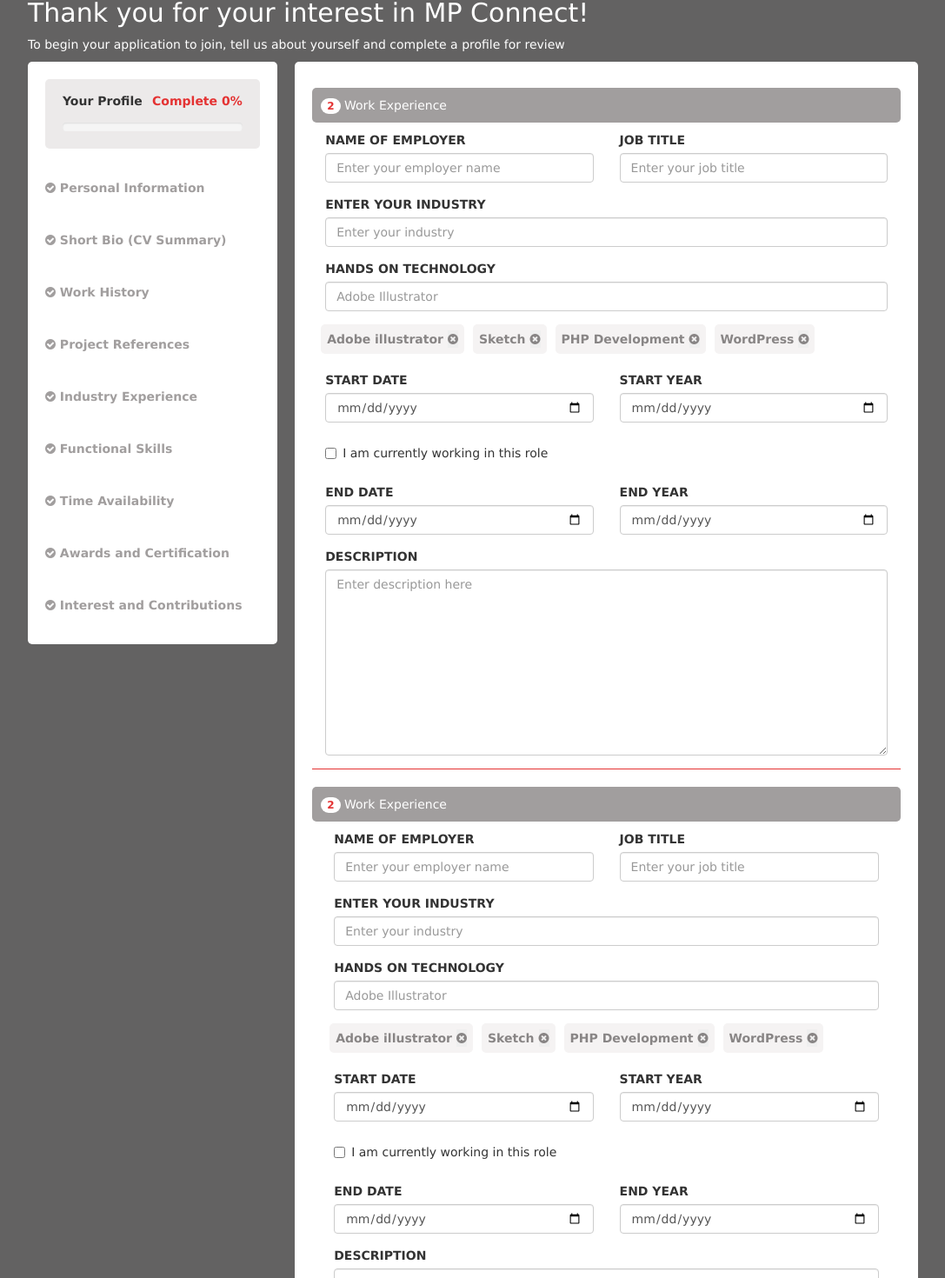
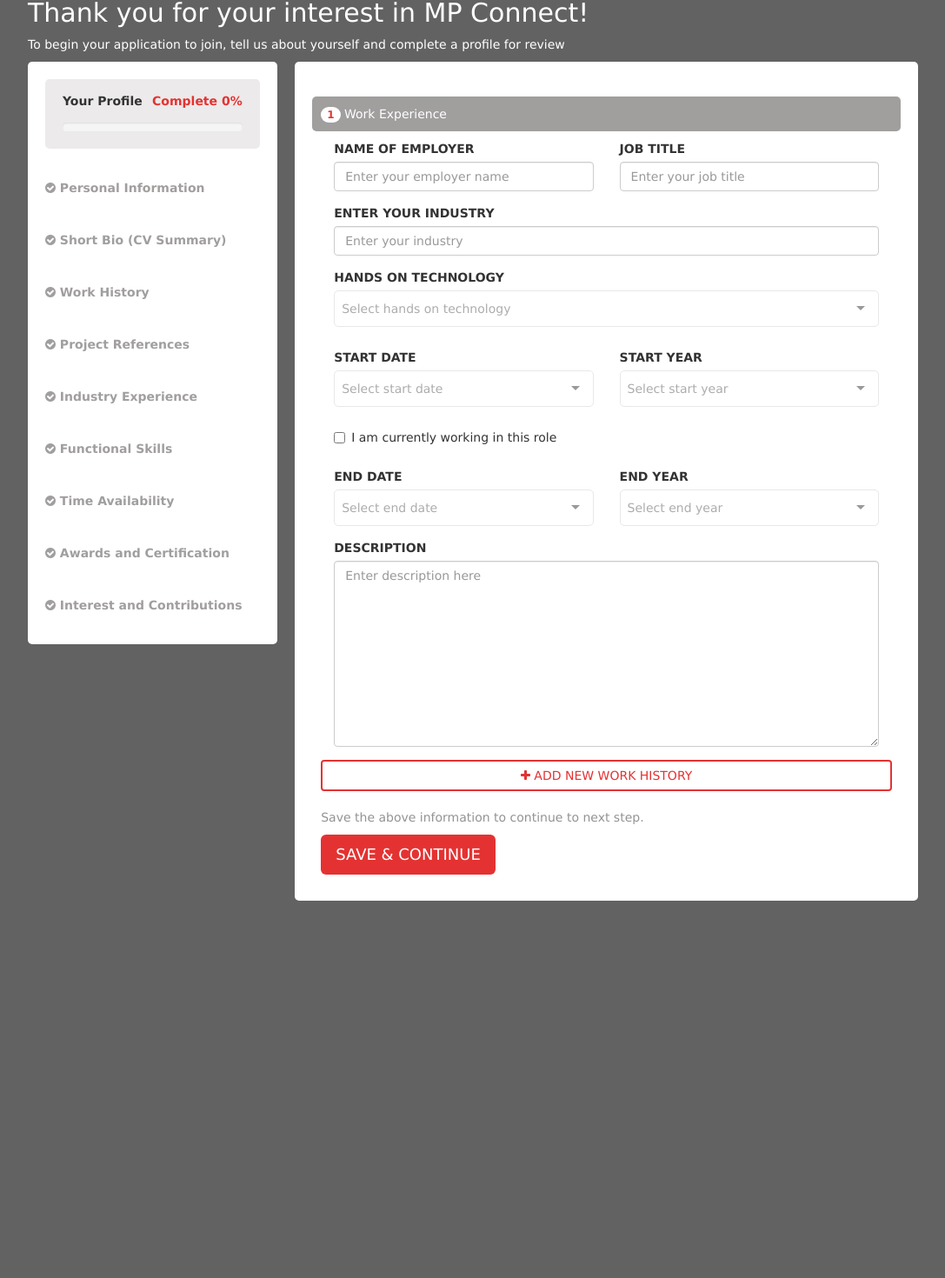
Before and after one commit to joekenpat/mpconnect-ui, a Vue app: page /profile-creation/work-history in a window 1280 px wide. Shown: the part 74-1544 px from the top of the page at 87% size, without its empty margins (96-1183 px from the left). After the commit the page ends 1130 px from the top, so only its background shows below. Built offline with nearby package versions, Linux system fonts and the light colour scheme.

Commit message:
add scaffold for work-history

```diff
--- a/src/components/TopNavBar.vue
+++ b/src/components/TopNavBar.vue
@@ -90,8 +90,8 @@
               aria-haspopup="true"
               aria-expanded="false"
             >
-              <img v-if="user" class="avatar-image" :src="$user?.img_url" />
-              {{ $user?.first_name }} <span class="fa fa-caret-down"></span>
+              <img v-if="user" class="avatar-image" :src="user?.img_url" />
+              {{ user?.first_name }} <span class="fa fa-caret-down"></span>
             </a>
             <ul
               v-if="dropDownMenuLinks.length > 0"
@@ -126,6 +126,7 @@
           text: "home",
         },
       ],
+      user: null
     };
   },
 };
--- a/src/views/profile-creation/PersonalInformation.vue
+++ b/src/views/profile-creation/PersonalInformation.vue
@@ -184,10 +184,10 @@
           </multiselect>
         </div>
         <div class="form-group col-sm-12">
-          <label for="pwd">HANDS ON TECHNOLOGY</label>
+          <label for="handsOnTechnology">HANDS ON TECHNOLOGY</label>
           <multiselect
-            id="hot"
-            name="hot"
+            id="handsOnTechnology"
+            name="handsOnTechnology"
             :multiple="true"
             :searchable="true"
             :close-on-select="false"
--- a/src/views/profile-creation/WorkHistory.vue
+++ b/src/views/profile-creation/WorkHistory.vue
@@ -1,158 +1,253 @@
 <script lang="ts">
+import Multiselect from "vue-multiselect";
+
 export default {
   data() {
-      return {};
+    return {
+      workExperiences: [
+        {
+          employerName: "",
+          jobTitle: "",
+          industry: "",
+          handsOnTechnology: [],
+          startDate: "",
+          startYear: "",
+          endDate: "",
+          endYear: "",
+          currentlyWorkHere: false,
         },
-    components: {},
+      ],
+      handsOnTechnologyOptions: [
+        "Adobe illustrator",
+        "Sketch",
+        "PHP Development",
+        "WordPress",
+      ],
+    };
+  },
+  computed: {
+    startDateOptions(): number[] {
+      return this.range(31, 1);
+    },
+    endDateOptions(): number[] {
+      return this.range(31, 1);
+    },
+    startYearOptions(): number[] {
+      return this.range(60, 2022 - 60);
+    },
+    endYearOptions(): number[] {
+      return this.range(60, 2022 - 60);
+    },
+  },
+  components: {
+    Multiselect,
+  },
+  methods: {
+    range(N: number, startAt: number = 1): number[] {
+      return Array(N)
+        .fill(startAt - 1)
+        .map((v, i) => v + (i + 1));
+    },
+    removeHandsOnTechnologyValue(experienceIndex: number, index: number): void {
+      this.workExperiences[experienceIndex].handsOnTechnology.splice(index, 1);
+    },
+    addNewWorkExperience(): void {
+      this.workExperiences.push({
+        employerName: "",
+        jobTitle: "",
+        industry: "",
+        handsOnTechnology: [],
+        startDate: "",
+        startYear: "",
+        endDate: "",
+        endYear: "",
+        currentlyWorkHere: false,
+      });
+    },
+  },
 };
 </script>
 <template>
   <div class="PC-grid2">
-    <div class="margin-10 red-bottom-border row">
+    <div class="margin-10 row">
+      <form action="">
+        <template v-for="(workExperience, we) in workExperiences">
           <!-- <div class="PC-grid2-div1"> -->
-      <p class="work-exp gray-background">
-        <span class="badge">2</span>
+          <p :key="we + 'title'" class="work-exp gray-background col-sm-12">
+            <span class="badge">{{ we + 1 }}</span>
             Work Experience
           </p>
           <!-- </div>Job invitation main closing tag -->
-
-      <div class="PC-grid2-div2">
-        <form action="/action_page.php">
+          <div :key="we + 'form-items'" class="PC-grid2-div2 margin-10">
             <div class="form-group col-sm-6">
-            <label for="email">NAME OF EMPLOYER</label>
-            <input type="email" class="form-control" id="email" placeholder="Enter your employer name" name="email">
+              <label :for="`employerName[${we}]`">NAME OF EMPLOYER</label>
+              <input
+                type="text"
+                class="form-control"
+                :id="`employerName[${we}]`"
+                placeholder="Enter your employer name"
+                :name="`employerName[${we}]`"
+                v-model="workExperiences[we].employerName"
+              />
             </div>
             <div class="form-group col-sm-6">
-            <label for="pwd">JOB TITLE</label>
-            <input type="password" class="form-control" id="pwd" placeholder="Enter your job title" name="pwd">
+              <label :for="`jobTitle[${we}]`">JOB TITLE</label>
+              <input
+                type="text"
+                class="form-control"
+                :id="`jobTitle[${we}]`"
+                placeholder="Enter your job title"
+                :name="`jobTitle[${we}]`"
+                v-model="workExperiences[we].jobTitle"
+              />
             </div>
             <div class="form-group col-sm-12">
-            <label for="pwd">ENTER YOUR INDUSTRY</label>
-            <input type="password" class="form-control" id="pwd" placeholder="Enter your industry" name="pwd">
+              <label :for="`industry[${we}]`">ENTER YOUR INDUSTRY</label>
+              <input
+                type="text"
+                class="form-control"
+                :id="`industry[${we}]`"
+                placeholder="Enter your industry"
+                :name="`industry[${we}]`"
+                v-model="workExperiences[we].industry"
+              />
             </div>
             <div class="form-group col-sm-12">
-            <label for="pwd">HANDS ON TECHNOLOGY</label>
-            <input type="password" class="form-control" id="pwd" placeholder="Adobe Illustrator" name="pwd">
+              <label :for="`handsOnTechnology[${we}]`"
+                >HANDS ON TECHNOLOGY</label
+              >
+              <multiselect
+                :id="`handsOnTechnology[${we}]`"
+                :name="`handsOnTechnology[${we}]`"
+                :multiple="true"
+                :searchable="true"
+                :close-on-select="false"
+                placeholder="Select hands on technology"
+                v-model="workExperiences[we].handsOnTechnology"
+                :options="handsOnTechnologyOptions"
+              >
+                <template
+                  slot="selection"
+                  slot-scope="{ values, search, isOpen }"
+                  ><span
+                    class="multiselect__multiple"
+                    v-if="values.length &amp;&amp; !isOpen"
+                    >{{ values.length }} options selected</span
+                  ></template
+                >
+              </multiselect>
             </div>
             <div class="hands-on-technology col-sm-12">
               <ul class="technology-list list-inline">
-              <li>Adobe illustrator<button type="button" class="button x-btn"><span
-                    class="fa fa-times-circle"></span></button></li>
-              <li>Sketch<button type="button" class="button x-btn"><span class="fa fa-times-circle"></span></button>
-              </li>
-              <li>PHP Development<button type="button" class="button x-btn"><span
-                    class="fa fa-times-circle"></span></button></li>
-              <li>WordPress<button type="button" class="button x-btn"><span class="fa fa-times-circle"></span></button>
+                <li
+                  v-for="(handsOnTechnologyValue, i) in workExperiences[we]
+                    .handsOnTechnology"
+                  :key="i"
+                >
+                  {{ handsOnTechnologyValue }}
+                  <button
+                    type="button"
+                    class="button x-btn"
+                    @click="removeHandsOnTechnologyValue(we, i)"
+                  >
+                    <span class="fa fa-times-circle"></span>
+                  </button>
                 </li>
               </ul>
             </div>
             <div class="form-group col-sm-6">
-            <label for="dob">START DATE</label>
-            <input type="date" class="form-control" id="email" placeholder="Select date of birth" name="email">
+              <label :for="`startDate[${we}]`">START DATE</label>
+              <multiselect
+                :id="`startDate[${we}]`"
+                :name="`startDate[${we}]`"
+                placeholder="Select start date"
+                v-model="workExperiences[we].startDate"
+                :options="startDateOptions"
+              >
+              </multiselect>
             </div>
             <div class="form-group col-sm-6">
-            <label for="dob">START YEAR</label>
-            <input type="date" class="form-control" id="email" placeholder="Select date of birth" name="email">
+              <label :for="`startYear[${we}]`">START YEAR</label>
+              <multiselect
+                :id="`startYear[${we}]`"
+                :name="`startYear[${we}]`"
+                placeholder="Select start year"
+                v-model="workExperiences[we].startYear"
+                :options="startYearOptions"
+              >
+              </multiselect>
             </div>
             <div class="form-group col-sm-12">
               <div class="checkbox">
-              <label><input class="product-category-input" type="checkbox" value=""> I am currently working in this
-                role</label>
+                <label
+                  ><input
+                    class="product-category-input"
+                    type="checkbox"
+                    :value="true"
+                    :id="`currentlyWorkHere[${we}]`"
+                    :name="`currentlyWorkHere[${we}]`"
+                    v-model="workExperiences[we].currentlyWorkHere"
+                  />
+                  I am currently working in this role</label
+                >
               </div>
             </div>
+            <template v-if="!workExperiences[we].currentlyWorkHere">
               <div class="form-group col-sm-6">
-            <label for="dob">END DATE</label>
-            <input type="date" class="form-control" id="email" placeholder="Select date of birth" name="email">
+                <label :for="`endDate[${we}]`">END DATE</label>
+                <multiselect
+                  :id="`endDate[${we}]`"
+                  :name="`endDate[${we}]`"
+                  placeholder="Select end date"
+                  v-model="workExperiences[we].endDate"
+                  :options="endDateOptions"
+                >
+                </multiselect>
               </div>
               <div class="form-group col-sm-6">
-            <label for="dob">END YEAR</label>
-            <input type="date" class="form-control" id="email" placeholder="Select date of birth" name="email">
+                <label :for="`endYear[${we}]`">END YEAR</label>
+                <multiselect
+                  :id="`endYear[${we}]`"
+                  :name="`endYear[${we}]`"
+                  placeholder="Select end year"
+                  v-model="workExperiences[we].endYear"
+                  :options="endYearOptions"
+                >
+                </multiselect>
               </div>
+            </template>
             <div class="form-group col-sm-12">
-            <label for="comment">DESCRIPTION</label>
-            <textarea class="form-control" rows="10" id="comment" placeholder="Enter description here"></textarea>
-          </div>
-          <br />
-        </form>
-        <br />
-
-        <!-- <button type="submit" class="btn btn-lg red-background">SAVE & CONTINUE</button> -->
+              <label :for="`description[${we}]`">DESCRIPTION</label>
+              <textarea
+                class="form-control"
+                rows="10"
+                :id="`description[${we}]`"
+                :name="`description[${we}]`"
+                placeholder="Enter description here"
+                v-model="workExperiences[we].description"
+              ></textarea>
             </div>
           </div>
-
-    <div class="margin-10 row">
-      <!-- <div class="PC-grid2-div1"> -->
-      <p class="work-exp gray-background col-sm-12">
-        <span class="badge">2</span>
-        Work Experience
+        </template>
+      </form>
+      <div class="PC-grid2-div2 margin-10">
+        <button
+          type="button"
+          class="btn btn-block white-background red-border red-font"
+          @click="addNewWorkExperience"
+        >
+          <span class="fa fa-plus"></span> ADD NEW WORK HISTORY
+        </button>
+        <br />
+        <p class="lightgray-font">
+          Save the above information to continue to next step.
         </p>
-      <!-- </div>Job invitation main closing tag -->
-
-      <div class="PC-grid2-div2 margin-10">
-        <form action="/action_page.php">
-          <div class="form-group col-sm-6">
-            <label for="email">NAME OF EMPLOYER</label>
-            <input type="email" class="form-control" id="email" placeholder="Enter your employer name" name="email">
-          </div>
-          <div class="form-group col-sm-6">
-            <label for="pwd">JOB TITLE</label>
-            <input type="password" class="form-control" id="pwd" placeholder="Enter your job title" name="pwd">
-          </div>
-          <div class="form-group col-sm-12">
-            <label for="pwd">ENTER YOUR INDUSTRY</label>
-            <input type="password" class="form-control" id="pwd" placeholder="Enter your industry" name="pwd">
-          </div>
-          <div class="form-group col-sm-12">
-            <label for="pwd">HANDS ON TECHNOLOGY</label>
-            <input type="password" class="form-control" id="pwd" placeholder="Adobe Illustrator" name="pwd">
-          </div>
-          <div class="hands-on-technology col-sm-12">
-            <ul class="technology-list list-inline">
-              <li>Adobe illustrator<button type="button" class="button x-btn"><span
-                    class="fa fa-times-circle"></span></button></li>
-              <li>Sketch<button type="button" class="button x-btn"><span class="fa fa-times-circle"></span></button>
-              </li>
-              <li>PHP Development<button type="button" class="button x-btn"><span
-                    class="fa fa-times-circle"></span></button></li>
-              <li>WordPress<button type="button" class="button x-btn"><span class="fa fa-times-circle"></span></button>
-              </li>
-            </ul>
-          </div>
-          <div class="form-group col-sm-6">
-            <label for="dob">START DATE</label>
-            <input type="date" class="form-control" id="email" placeholder="Select date of birth" name="email">
-          </div>
-          <div class="form-group col-sm-6">
-            <label for="dob">START YEAR</label>
-            <input type="date" class="form-control" id="email" placeholder="Select date of birth" name="email">
-          </div>
-          <div class="form-group col-sm-12">
-            <div class="checkbox">
-              <label><input class="product-category-input" type="checkbox" value=""> I am currently working in this
-                role</label>
-            </div>
-          </div>
-          <div class="form-group col-sm-6">
-            <label for="dob">END DATE</label>
-            <input type="date" class="form-control" id="email" placeholder="Select date of birth" name="email">
-          </div>
-          <div class="form-group col-sm-6">
-            <label for="dob">END YEAR</label>
-            <input type="date" class="form-control" id="email" placeholder="Select date of birth" name="email">
-          </div>
-          <div class="form-group col-sm-12">
-            <label for="comment">DESCRIPTION</label>
-            <textarea class="form-control" rows="10" id="comment" placeholder="Enter description here"></textarea>
-          </div>
-        </form>
-        <button type="button" class="btn btn-block white-background red-border red-font"><span
-            class="fa fa-plus"></span>
-          ADD NEW WORK HISTORY</button>
-        <br />
-        <p class="lightgray-font">Save the above information to continue to next step.</p>
-        <button type="submit" class="btn btn-lg red-background">SAVE & CONTINUE</button>
+        <button type="submit" class="btn btn-lg red-background">
+          SAVE & CONTINUE
+        </button>
       </div>
     </div>
   </div>
   <!--PC-grid2 closing tag-->
 </template>
+<style src="vue-multiselect/dist/vue-multiselect.min.css"></style>
```
Lines whose indentation alone changed are shown as unchanged.
